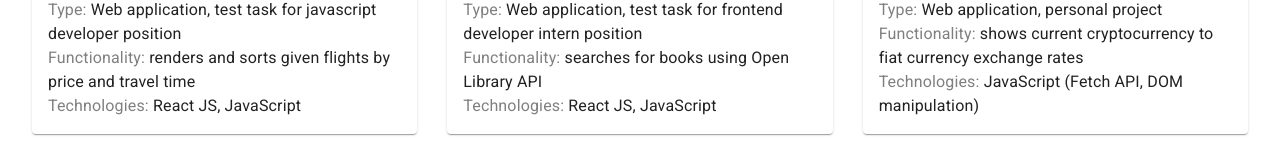
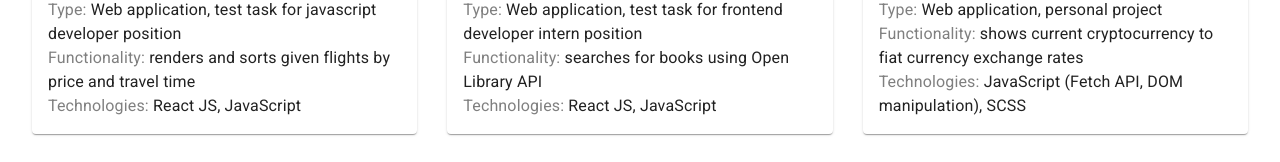
Before and after one commit to RuslanLaptev98/portfolio, a React (Create React App) app: page / in a window 1280 px wide. Shown: the part 225-387 px from the top of the page. Built offline with nearby package versions, Linux system fonts and the light colour scheme; grey boxes are pictures that could not be loaded.

Commit message:
added scss to crypto technologies

```diff
--- a/src/App.js
+++ b/src/App.js
@@ -200,7 +200,7 @@ function App() {
                                                     Technologies:
                                                 </span>{' '}
                                                 JavaScript (Fetch API, DOM
-                                                manipulation)
+                                                manipulation), SCSS
                                             </Typography>
                                         </CardContent>
                                     </CardActionArea>
```
